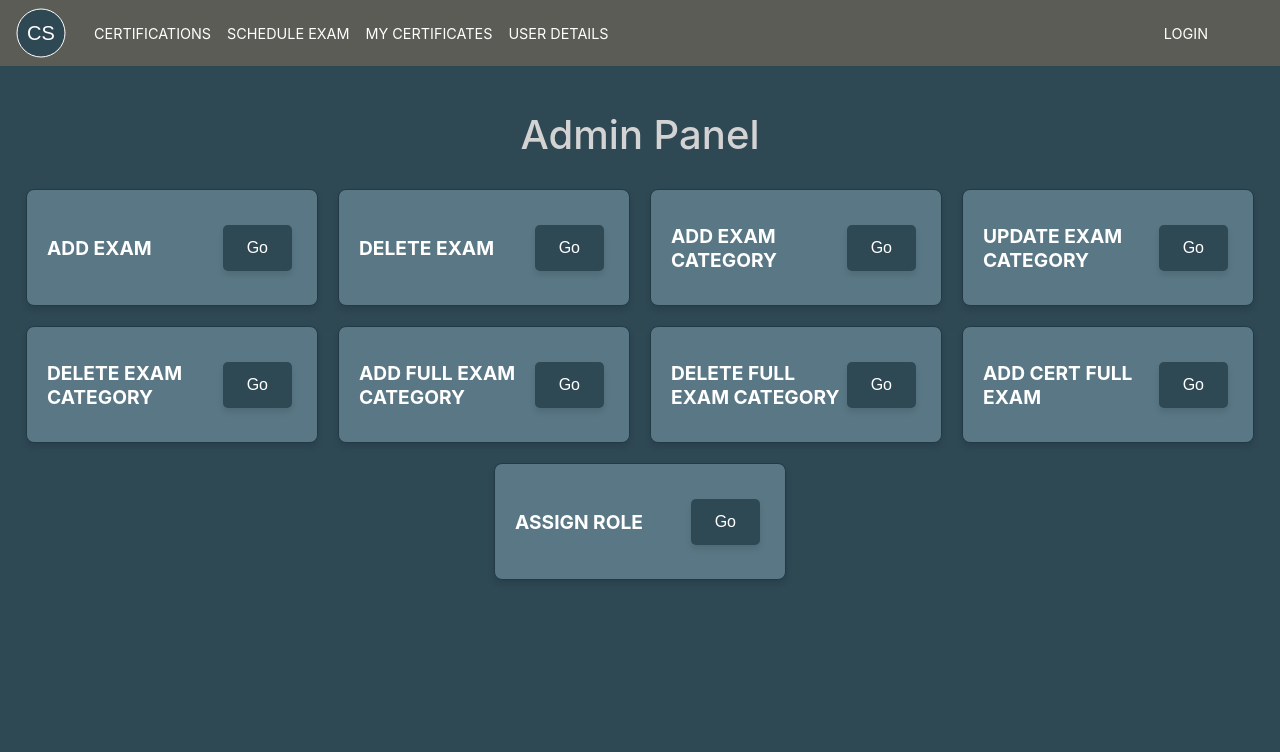
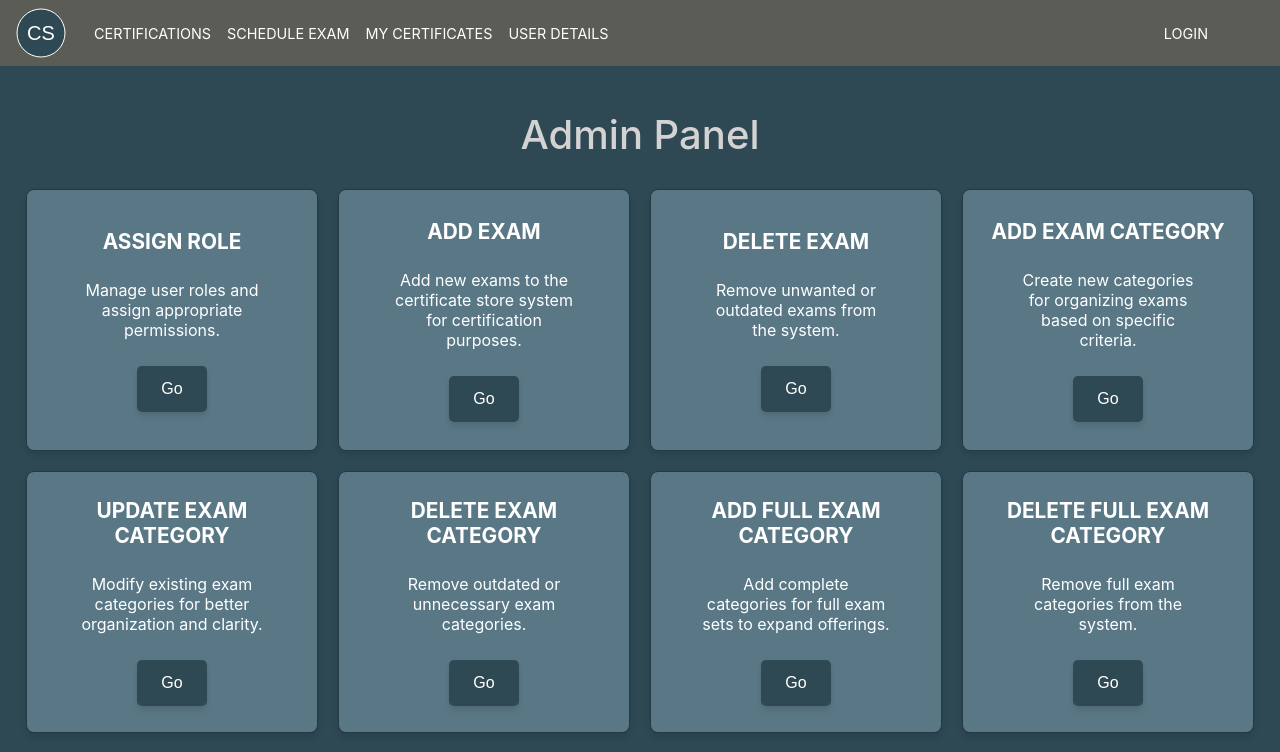
Before and after one commit to ppcbc/certstoreui, a React (Create React App) app: page /adminpanel in a window 1280 px wide. Shown: the top 752 px of the page. Built offline with nearby package versions, Linux system fonts and the light colour scheme.

Commit message:
Updated Admin panel layout.

```diff
--- a/src/components/AdminPanel.js
+++ b/src/components/AdminPanel.js
@@ -14,68 +14,77 @@ export default function AdminPanel() {
         <h1>Admin Panel</h1>
         <ul>
           <li>
-            <div className="item-header">
+            <div className="admin-panel-item-header">
+              <h2>ASSIGN ROLE</h2>
+              <p className="admin-panel-item-paragraph">Manage user roles and assign appropriate permissions.</p>
+              <button onClick={() => navigate("/assignrole")}>Go</button>
+            </div>
+          </li>
+          <li>
+            <div className="admin-panel-item-header">
               <h2>ADD EXAM</h2>
+              <p className="admin-panel-item-paragraph">Add new exams to the certificate store system for certification purposes.</p>
               <button onClick={() => navigate("/addexam")}>Go</button>
             </div>
           </li>
           <li>
-            <div className="item-header">
+            <div className="admin-panel-item-header">
               <h2>DELETE EXAM</h2>
+              <p className="admin-panel-item-paragraph">Remove unwanted or outdated exams from the system.</p>
               <button onClick={() => navigate("/delete-exam")}>Go</button>
             </div>
           </li>
           <li>
-            <div className="item-header">
+            <div className="admin-panel-item-header">
               <h2>ADD EXAM CATEGORY</h2>
+              <p className="admin-panel-item-paragraph">Create new categories for organizing exams based on specific criteria.</p>
               <button onClick={() => navigate("/addexam-category")}>Go</button>
             </div>
           </li>
           <li>
-            <div className="item-header">
+            <div className="admin-panel-item-header">
               <h2>UPDATE EXAM CATEGORY</h2>
+              <p className="admin-panel-item-paragraph">Modify existing exam categories for better organization and clarity.</p>
               <button onClick={() => navigate("/updateexam-category")}>
                 Go
               </button>
             </div>
           </li>
           <li>
-            <div className="item-header">
+            <div className="admin-panel-item-header">
               <h2>DELETE EXAM CATEGORY</h2>
+              <p className="admin-panel-item-paragraph">Remove outdated or unnecessary exam categories.</p>
               <button onClick={() => navigate("/delete-exam-category")}>
                 Go
               </button>
             </div>
           </li>
           <li>
-            <div className="item-header">
+            <div className="admin-panel-item-header">
               <h2>ADD FULL EXAM CATEGORY</h2>
+              <p className="admin-panel-item-paragraph">Add complete categories for full exam sets to expand offerings.</p>
               <button onClick={() => navigate("/addfull-category")}>Go</button>
             </div>
           </li>
           <li>
-            <div className="item-header">
+            <div className="admin-panel-item-header">
               <h2>DELETE FULL EXAM CATEGORY</h2>
+              <p className="admin-panel-item-paragraph">Remove full exam categories from the system.</p>
               <button onClick={() => navigate("/delete-full-exam-category")}>
                 Go
               </button>
             </div>
           </li>
           <li>
-            <div className="item-header">
+            <div className="admin-panel-item-header">
               <h2>ADD CERT FULL EXAM</h2>
+              <p className="admin-panel-item-paragraph">Add a full exam certification to the store's offerings.</p>
               <button onClick={() => navigate("/add-certexam")}>Go</button>
-            </div>
-          </li>
-          <li>
-            <div className="item-header">
-              <h2>ASSIGN ROLE</h2>
-              <button onClick={() => navigate("/assignrole")}>Go</button>
             </div>
           </li>
         </ul>
       </div>
-      <Footer color={"lightgrey"} />
+      <Footer color={"lightgrey"}/>
     </div>
   );
 }
--- a/src/css/AdminPanel.css
+++ b/src/css/AdminPanel.css
@@ -22,7 +22,7 @@
 /* Style for the list container */
 .admin-panel ul {
   list-style: none; /* Remove default list styling */
-  padding: 0; /* Remove padding */
+  padding: 0px; /* Remove padding */
   display: flex; /* Use flexbox to align items */
   flex-wrap: wrap; /* Allow wrapping to the next line for responsiveness */
   justify-content: center; /* Center the items in the container */
@@ -37,29 +37,43 @@
   box-shadow: 0 4px 6px rgba(0, 0, 0, 0.1); /* Soft shadow for depth */
   padding: 20px; /* Internal padding */
   width: 250px; /* Fixed width for each box */
-  min-height: 75px; /* Ensure consistent height */
+  height: 220px;
+  min-height: 150px; /* Adjusted height to allow vertical stacking */
   display: flex; /* Use flexbox */
-  align-items: center; /* Vertically center content */
-  justify-content: space-between; /* Space between h2 and button */
-  text-align: left; /* Align text to the left */
+  flex-direction: column; /* Stack elements vertically */
+  align-items: center; /* Center content horizontally */
+  justify-content: center; /* Center content vertically */
+  text-align: center; /* Align text to the center */
   transition: transform 0.3s ease, box-shadow 0.3s ease; /* Smooth hover effect */
 }
 
 /* Style for the h2 title */
 .admin-panel li h2 {
-  font-size: 1.2rem; /* Medium font size */
+  font-size: 1.3rem; /* Medium font size */
   color: white; /* White text for titles */
   margin: 0; /* Remove default margin */
+  margin-top: 10px;
+  margin-bottom: 10px;
   flex-grow: 1; /* Allow h2 to take up available space */
+  text-align: center; /* Center text */
+}
+
+.admin-panel-item-paragraph{
+  font-size: 1rem;
+  color: white;
+  width: 75%;
 }
 
 /* Flex container for h2 and button */
-.admin-panel li .item-header {
-  display: flex; /* Flexbox for title and button alignment */
-  justify-content: space-between; /* Align title to the left and button to the right */
-  align-items: center; /* Vertically align title and button */
+.admin-panel li .admin-panel-item-header {
+  display: flex; /* Flexbox for title alignment */
+  flex-direction: column; /* Stack title and button vertically */
+  justify-content: center; /* Center title and button vertically */
+  align-items: center; /* Center items horizontally */
   width: 100%; /* Full width of the container */
+  margin-bottom: 10px; /* Space between title and button */
 }
+
 
 /* Style for the button */
 .admin-panel li button {
@@ -68,11 +82,11 @@
   border: none; /* Remove border */
   border-radius: 5px; /* Rounded corners */
   padding: 14px 24px; /* Adjusted button size */
-  margin-right: 5px;
   cursor: pointer; /* Pointer cursor on hover */
   font-size: 1rem; /* Button text size */
   transition: background-color 0.3s ease, transform 0.2s ease; /* Smooth hover effect */
   box-shadow: 0 4px 6px rgba(0, 0, 0, 0.1); /* Subtle shadow */
+  margin-top: 10px; /* Space between the title and button */
 }
 
 /* Hover effect for the button */
```
